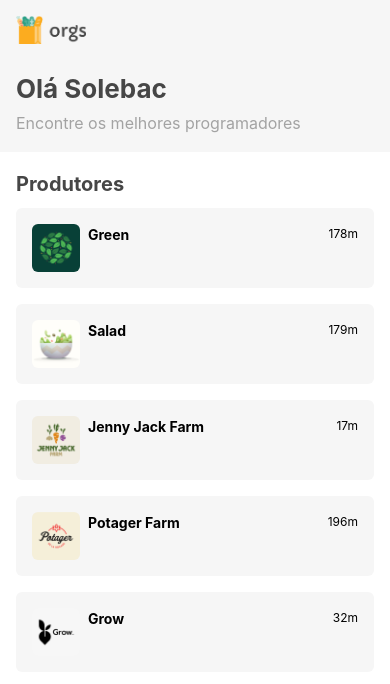
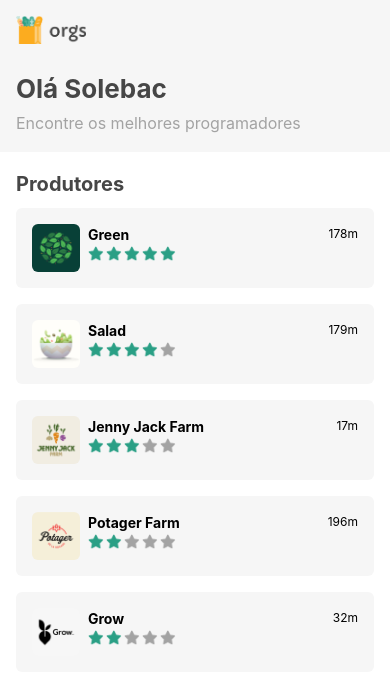
Before and after one commit to solebac/app-native-hooks, a React Native app: screen / in a window 390 px wide. Shown: the top 684 px of the page. Built offline with nearby package versions, Linux system fonts and the light colour scheme.

Commit message:
Create componentes Estrela|Alter logica Estrela|Ate aqui o uso de Hooks do React

```diff
--- /dev/null
+++ b/src/componentes/Estrela.js
@@ -0,0 +1,35 @@
+import React from 'react';
+import {Image, StyleSheet, TouchableOpacity} from 'react-native';
+import estrela from '../assets/estrela.png';
+import estrelaCinza from '../assets/estrelaCinza.png';
+
+export default function Estrela({
+  onPress,
+  desabilitada = true,
+  preenchida,
+  grande = false,
+}) {
+  const estilos = estilosFunc(grande);
+  const getImagem = index => {
+    if (preenchida) {
+      return estrela;
+    }
+    return estrelaCinza;
+  };
+  return (
+    <>
+      <TouchableOpacity onPress={onPress} disabled={desabilitada}>
+        <Image source={getImagem()} style={estilos.star} />
+      </TouchableOpacity>
+    </>
+  );
+}
+
+const estilosFunc = grande =>
+  StyleSheet.create({
+    star: {
+      height: grande ? 36 : 16,
+      width: grande ? 36 : 16,
+      marginRight: 2,
+    },
+  });
--- /dev/null
+++ b/src/componentes/Estrelas.js
@@ -0,0 +1,38 @@
+import React, {useState} from 'react';
+import {StyleSheet, View} from 'react-native';
+import Estrela from './Estrela';
+
+export default function Estrelas({
+  quantidade: quantidadeAntiga,
+  editavel = false,
+  grande = false,
+}) {
+  const [quantidade, setQuantidade] = useState(quantidadeAntiga);
+
+  const RenderEstrelas = () => {
+    //confortamento de useEFFect
+    const listaEstrelas = [];
+    for (let i = 0; i < 5; i++) {
+      listaEstrelas.push(
+        <Estrela
+          key={i}
+          onPress={() => setQuantidade(i + 1)}
+          desabilitada={!editavel}
+          preenchida={i < quantidade}
+          grande={grande}
+        />,
+      );
+    }
+    return listaEstrelas;
+  };
+  return (
+    <View style={estilos.stars}>
+      {/* Realiza o map no automatico */}
+      <RenderEstrelas />
+    </View>
+  );
+}
+
+const estilos = StyleSheet.create({
+  stars: {flexDirection: 'row'},
+});
--- a/src/telas/Home/componentes/Produtor.js
+++ b/src/telas/Home/componentes/Produtor.js
@@ -1,16 +1,27 @@
-import React from 'react';
-import {Image, StyleSheet, Text, View} from 'react-native';
+import React, {useState} from 'react';
+import {Image, StyleSheet, Text, View, TouchableOpacity} from 'react-native';
+import Estrelas from '../../../componentes/Estrelas';
 
 export default function Produtor({nome, imagem, distancia, estrelas}) {
+  const [selecionado, setSelecionado] = useState(false);
   return (
-    <View style={estilos.cartao}>
+    <TouchableOpacity
+      style={estilos.cartao}
+      onPress={() => setSelecionado(!selecionado)}>
       <Image style={estilos.imagem} source={imagem} accessibilityLabel={nome} />
       <View style={estilos.information}>
-        <Text style={estilos.nome}>{nome}</Text>
+        <View>
+          <Text style={estilos.nome}>{nome}</Text>
+          <Estrelas
+            quantidade={estrelas}
+            editavel={selecionado}
+            grande={selecionado}
+          />
+        </View>
         <Text style={estilos.distancia}>{distancia}</Text>
       </View>
       {/* <Text>{estrelas}</Text> */}
-    </View>
+    </TouchableOpacity>
   );
 }
 
```
